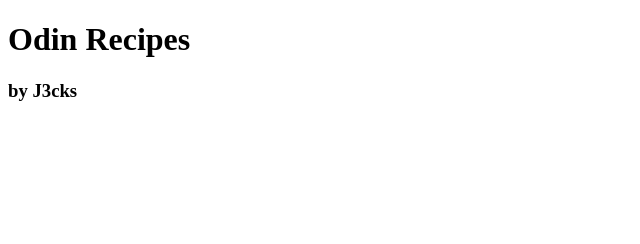
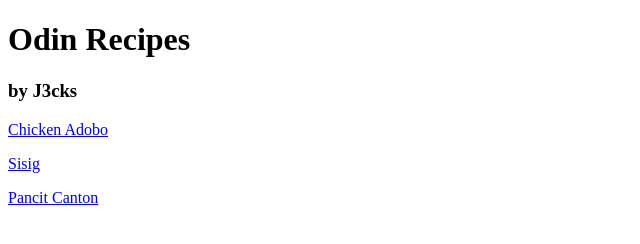
Before and after one commit to J3cks/odin-recipes, a plain HTML site: page index.html in a window 1280 px wide. Shown: the whole page, without its empty margins (0-640 px from the left). Drawn offline with Linux system fonts and the light colour scheme.

Commit message:
Add recipes link

```diff
--- a/index.html
+++ b/index.html
@@ -7,5 +7,9 @@
     <body>
         <h1>Odin Recipes</h1>
         <h3>by J3cks</h3>
+
+        <p><a href="../odin-recipes/recipes/chicken-adobo.html">Chicken Adobo</a></p>
+        <p><a href="../odin-recipes/recipes/sisig.html">Sisig</a></p>
+        <p><a href="../odin-recipes/recipes/pancit-canton.html">Pancit Canton</a></p>
     </body>
 </html>
```
